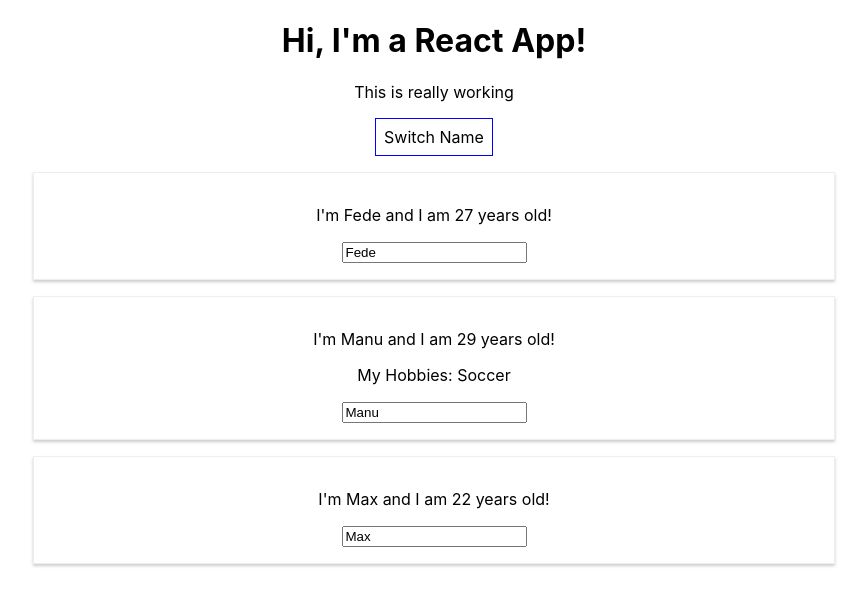
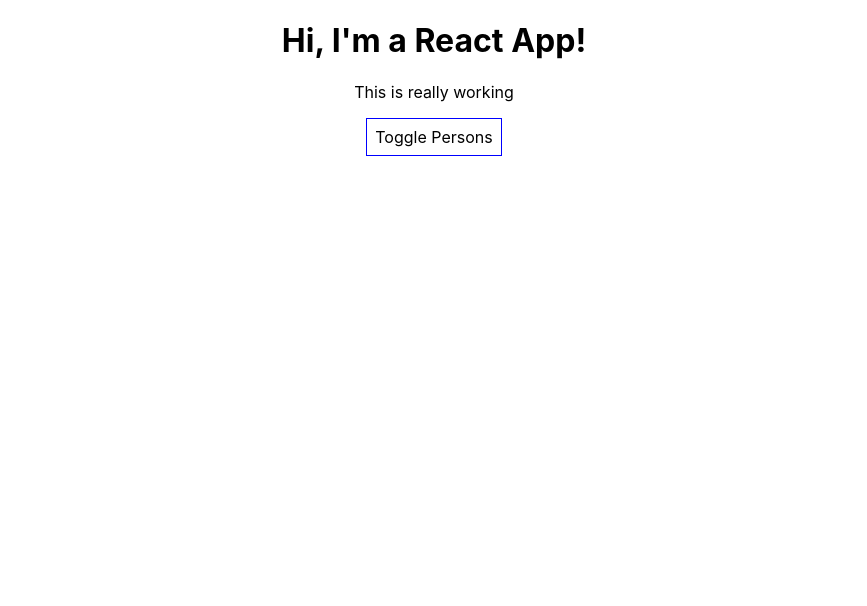
Before and after one commit to federicolevin/react-complete-guide-course, a React (Create React App) app: page / in a window 1280 px wide. Shown: the top 606 px of the page, without its empty margins (206-1073 px from the left). Built offline with nearby package versions, Linux system fonts and the light colour scheme.

Commit message:
Lesson 44: Rendering content conditionally

```diff
--- a/src/App.js
+++ b/src/App.js
@@ -8,7 +8,8 @@ class App extends Component {
       { name: 'Fede', age: 27},
       { name: 'Manu', age: 29},
       { name: 'Max', age: 22}
-    ]
+    ],
+    showPersons: false
   };
 
   switchNameHandler = (newName) => {
@@ -32,6 +33,12 @@ class App extends Component {
     });
   }
 
+  togglePersonsHandler = () => {
+    this.setState({
+      showPersons: !this.state.showPersons
+    });
+  }
+
   render() {
     const style = {
       backgroundColor: 'white',
@@ -45,10 +52,14 @@ class App extends Component {
       <div className="App">
         <h1>Hi, I'm a React App!</h1>
         <p>This is really working</p>
-        <button onClick={() => this.switchNameHandler('Federico')} style={style}>Switch Name</button>
-        <Person name={this.state.persons[0].name} age={this.state.persons[0].age} click={this.switchNameHandler.bind(this, 'Fedeeeeeeee')} />
-        <Person name={this.state.persons[1].name} age={this.state.persons[1].age} changed={this.nameChangedHandler}>My Hobbies: Soccer</Person>
-        <Person name={this.state.persons[2].name} age={this.state.persons[2].age} />
+        <button onClick={this.togglePersonsHandler} style={style}>Toggle Persons</button>
+        { this.state.showPersons ?
+          <div>
+            <Person name={this.state.persons[0].name} age={this.state.persons[0].age} click={this.switchNameHandler.bind(this, 'Fedeeeeeeee')} />
+            <Person name={this.state.persons[1].name} age={this.state.persons[1].age} changed={this.nameChangedHandler}>My Hobbies: Soccer</Person>
+            <Person name={this.state.persons[2].name} age={this.state.persons[2].age} />
+          </div> : null
+        }
       </div>
     );
 
```
